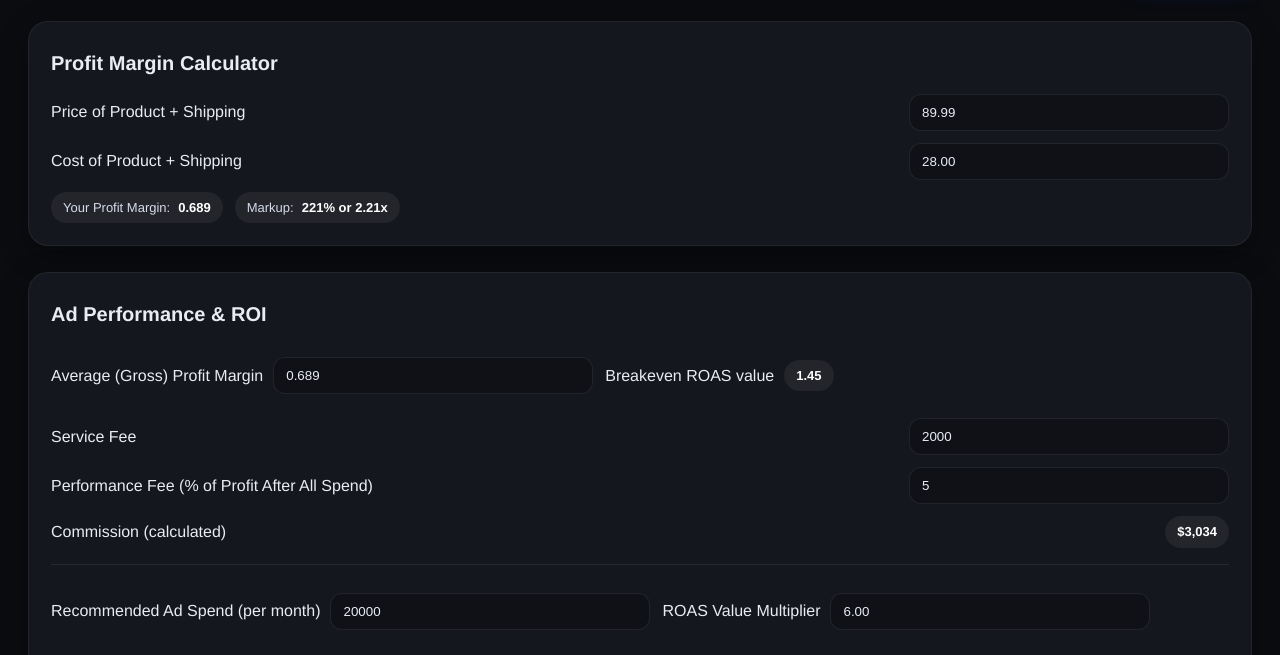
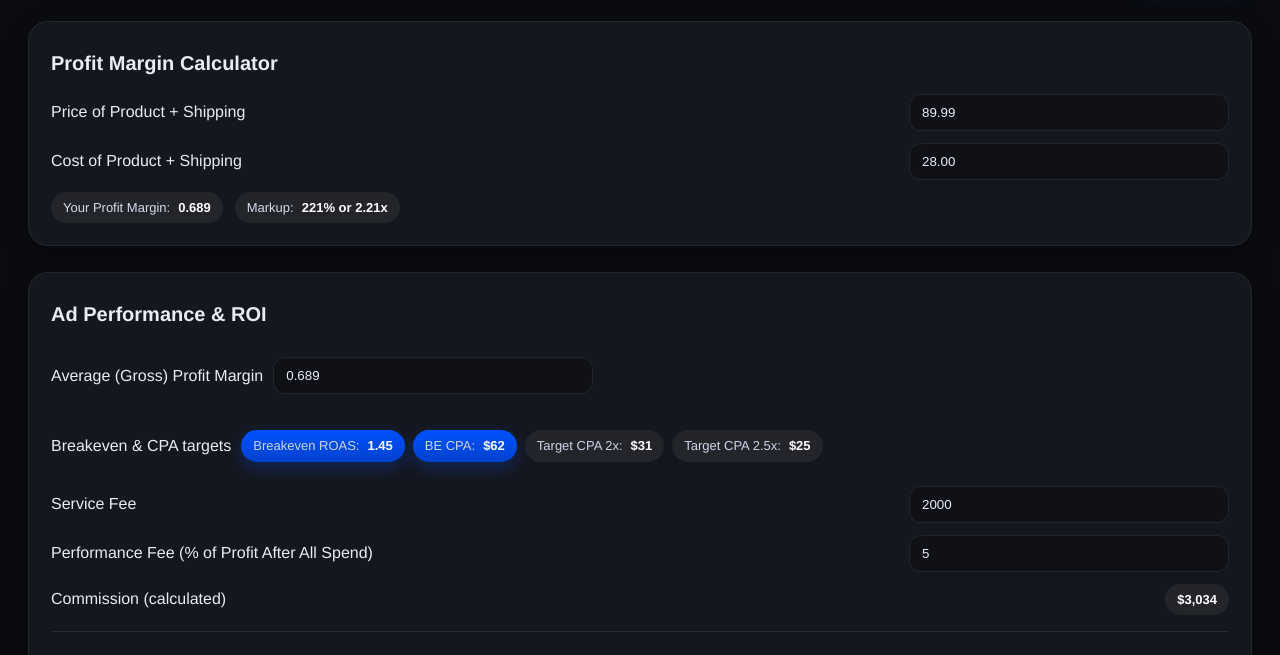
Before and after one commit to reverseeth/Eleven, a plain HTML site: page index.html in a window 1280 px wide. Shown: the part 128-783 px from the top of the page. Drawn offline with Linux system fonts and the light colour scheme.

Commit message:
index.html

```diff
--- a/index.html
+++ b/index.html
@@ -30,8 +30,12 @@
     input[type="number"], input[type="text"]{width:320px;max-width:100%;background:#0f1117;border:1px solid rgba(255,255,255,.08);color:var(--text);padding:10px 12px;border-radius:12px;outline:none}
     input[type="number"]:focus, input[type="text"]:focus{border-color:var(--accent)}
     .row{display:flex;gap:12px;flex-wrap:wrap}
+    .wrap-pills{gap:8px}
     .pill{display:inline-flex;align-items:center;gap:8px;padding:6px 12px;background:rgba(255,255,255,.06);border-radius:999px;font-size:13px;color:#d6dbeb}
     .pill strong{color:#fff}
+    .pill.accent{background:linear-gradient(180deg,var(--accent),#0042cc);color:#fff;box-shadow:0 6px 18px rgba(0,82,255,.28)}
+    .pill span{color:#cfd5e9}
+
     .out{display:flex;flex-direction:column;gap:10px;margin-top:8px}
     .out .line{display:flex;justify-content:space-between;border-bottom:1px dashed rgba(255,255,255,.08);padding:8px 0}
     .out .k{color:#c9cee3}
@@ -71,7 +75,6 @@
       <div class="badge" id="roiBadge">ROI: 0%</div>
     </header>
 
-    <!-- Profit Margin Calculator -->
     <section class="cards">
       <article class="card" id="pmCard">
         <h2>Profit Margin Calculator</h2>
@@ -83,12 +86,19 @@
         </div>
       </article>
 
-      <!-- Ad Performance & ROI -->
       <article class="card" id="roiCard">
         <h2>Ad Performance & ROI</h2>
         <div class="row">
           <div class="field"><label>Average (Gross) Profit Margin</label><input id="apm" type="number" step="0.001" min="0" max="1" value="0.600"></div>
-          <div class="field"><label>Breakeven ROAS value</label><div class="pill"><strong id="breakeven">1.67</strong></div></div>
+          <div class="field">
+            <label>Breakeven & CPA targets</label>
+            <div class="row wrap-pills">
+              <div class="pill accent"><span>Breakeven ROAS:</span> <strong id="breakeven">1.67</strong></div>
+              <div class="pill accent"><span>BE CPA:</span> <strong id="beCPA">$0</strong></div>
+              <div class="pill"><span>Target CPA 2x:</span> <strong id="targetCPA2x">$0</strong></div>
+              <div class="pill"><span>Target CPA 2.5x:</span> <strong id="targetCPA2_5x">$0</strong></div>
+            </div>
+          </div>
         </div>
         <div class="field"><label>Service Fee</label><input id="serviceFee" type="number" step="50" min="0" value="2000"></div>
         <div class="field"><label>Performance Fee (% of Profit After All Spend)</label><input id="perfPct" type="number" step="0.5" min="0" value="5"></div>
@@ -116,14 +126,49 @@
     const money0 = v => v.toLocaleString('en-US', { style:'currency', currency:'USD', maximumFractionDigits:0 });
     const clamp = (v,min,max)=>Math.min(max,Math.max(min,v));
     const toNum = el => parseFloat(el?.value || 0) || 0;
-    const apm=$('#apm'),serviceFee=$('#serviceFee'),perfPct=$('#perfPct'),commissionDisplay=$('#commissionDisplay'),adSpend=$('#adSpend'),roas=$('#roas'),breakeven=$('#breakeven'),revenue=$('#revenue'),pam=$('#pam'),paAd=$('#paAd'),paAll=$('#paAll'),trueProfit=$('#trueProfit'),roiBadge=$('#roiBadge'),price=$('#price'),cost=$('#cost'),pmOut=$('#pmOut'),markup=$('#markup'),shareBtn=$('#shareBtn');
+    const apm=$('#apm'),serviceFee=$('#serviceFee'),perfPct=$('#perfPct'),commissionDisplay=$('#commissionDisplay'),adSpend=$('#adSpend'),roas=$('#roas'),breakeven=$('#breakeven'),revenue=$('#revenue'),pam=$('#pam'),paAd=$('#paAd'),paAll=$('#paAll'),trueProfit=$('#trueProfit'),roiBadge=$('#roiBadge'),price=$('#price'),cost=$('#cost'),pmOut=$('#pmOut'),markup=$('#markup'),shareBtn=$('#shareBtn'),beCPA=$('#beCPA'),targetCPA2x=$('#targetCPA2x'),targetCPA2_5x=$('#targetCPA2_5x');
+
     function calcPM(){const p=toNum(price),c=toNum(cost);const margin=p>0?clamp((p-c)/p,0,1):0;pmOut.textContent=(Math.round(margin*1000)/1000).toFixed(3);const mk=p>0?(p-c)/c:0;const mkPct=Math.round(mk*100);const mkXStr=(Math.round(mk*100)/100).toFixed(mk<10?2:1);markup.textContent=`${mkPct}% or ${mkXStr}x`;return margin;}
-    function calcBottom(){const margin=toNum(apm),service=toNum(serviceFee),perf=toNum(perfPct)/100,spend=toNum(adSpend),r=toNum(roas);const breq=margin>0?(1/margin):0;const rev=spend*r;const pAfterMargin=rev*margin;const pAfterAd=pAfterMargin-spend;const pAfterAll=pAfterAd-service;const perfFeeVal=Math.max(0,pAfterAll*perf);const trueP=pAfterAll-perfFeeVal;breakeven.textContent=breq.toFixed(2);revenue.textContent=money0(rev)+' per month';pam.textContent=money0(pAfterMargin)+' per month';paAd.textContent=money0(pAfterAd)+' per month';paAll.textContent=money0(pAfterAll)+' per month';trueProfit.textContent=money0(trueP)+' per month';commissionDisplay.textContent=money0(perfFeeVal);const roiPct=service>0?(trueP/service)*100:0;roiBadge.textContent=`ROI: ${Math.round(roiPct/10)*10}%`;return{trueP,perfFeeVal};}
+
+    function calcBottom(){
+      const margin=toNum(apm),service=toNum(serviceFee),perf=toNum(perfPct)/100,spend=toNum(adSpend),r=toNum(roas),p=toNum(price),c=toNum(cost);
+      const breq=margin>0?(1/margin):0;
+      const rev=spend*r;
+      const pAfterMargin=rev*margin;
+      const pAfterAd=pAfterMargin-spend;
+      const pAfterAll=pAfterAd-service;
+      const perfFeeVal=Math.max(0,pAfterAll*perf);
+      const trueP=pAfterAll-perfFeeVal;
+      breakeven.textContent=breq.toFixed(2);
+      revenue.textContent=money0(rev)+' per month';
+      pam.textContent=money0(pAfterMargin)+' per month';
+      paAd.textContent=money0(pAfterAd)+' per month';
+      paAll.textContent=money0(pAfterAll)+' per month';
+      trueProfit.textContent=money0(trueP)+' per month';
+      commissionDisplay.textContent=money0(perfFeeVal);
+
+      const roiPct=service>0?(trueP/service)*100:0;
+      roiBadge.textContent=`ROI: ${Math.round(roiPct/10)*10}%`;
+
+      // BE CPA and Targets (derived from price & cost)
+      const beCPAVal = Math.max(0, p - c);
+      const target2x = beCPAVal / 2;
+      const target2_5x = beCPAVal / 2.5;
+      beCPA.textContent = money0(beCPAVal);
+      targetCPA2x.textContent = money0(target2x);
+      targetCPA2_5x.textContent = money0(target2_5x);
+
+      return{trueP,perfFeeVal};
+    }
+
     function syncMargin(){const m=calcPM();apm.value=(Math.round(m*1000)/1000).toFixed(3);calcBottom();saveToQuery();}
     [price,cost].forEach(el=>{['input','change'].forEach(ev=>el.addEventListener(ev,syncMargin));});[apm,serviceFee,perfPct,adSpend,roas].forEach(el=>{['input','change'].forEach(ev=>el.addEventListener(ev,()=>{calcBottom();saveToQuery();}));});
+
     function saveToQuery(){const params=new URLSearchParams({price:price.value,cost:cost.value,apm:apm.value,fee:serviceFee.value,perf:perfPct.value,spend:adSpend.value,roas:roas.value});const url=`${location.pathname}?${params.toString()}`;history.replaceState(null,'',url);}
     function loadFromQuery(){const q=new URLSearchParams(location.search);const set=(el,key)=>{if(q.has(key))el.value=q.get(key);};set(price,'price');set(cost,'cost');set(apm,'apm');set(serviceFee,'fee');set(perfPct,'perf');set(adSpend,'spend');set(roas,'roas');}
+
     shareBtn.addEventListener('click',async()=>{saveToQuery();const shareUrl=location.href;try{await navigator.clipboard.writeText(shareUrl);shareBtn.textContent='Link copiado!';setTimeout(()=>shareBtn.textContent='Copiar link com estes valores',1500);}catch(e){alert(shareUrl);}});
+
     loadFromQuery();syncMargin();
   })();
   </script>
```
